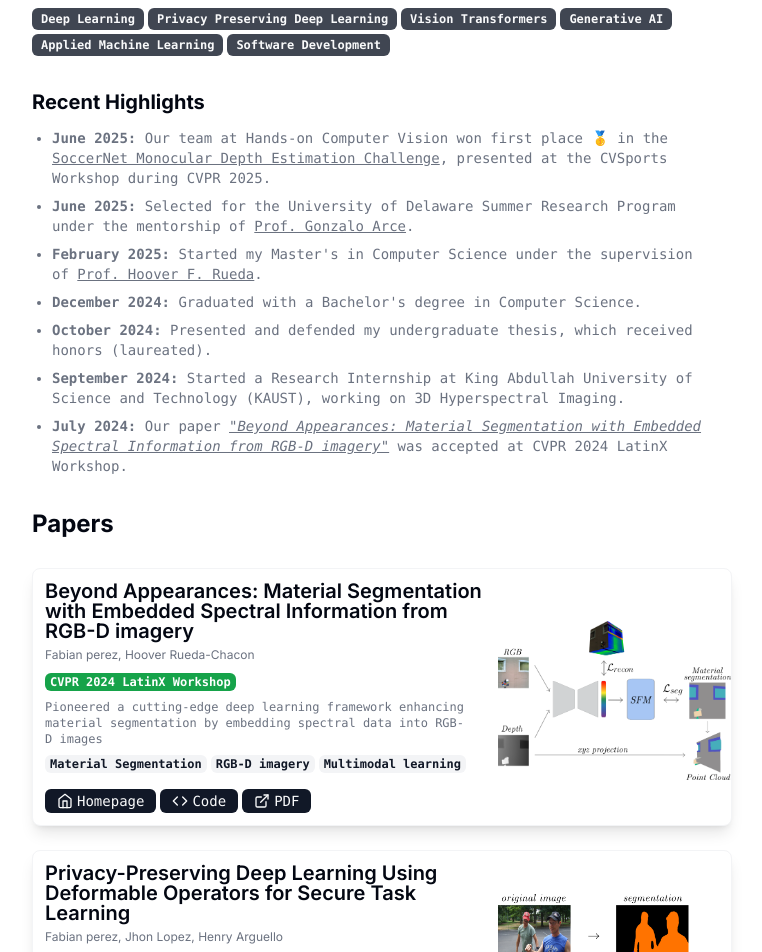
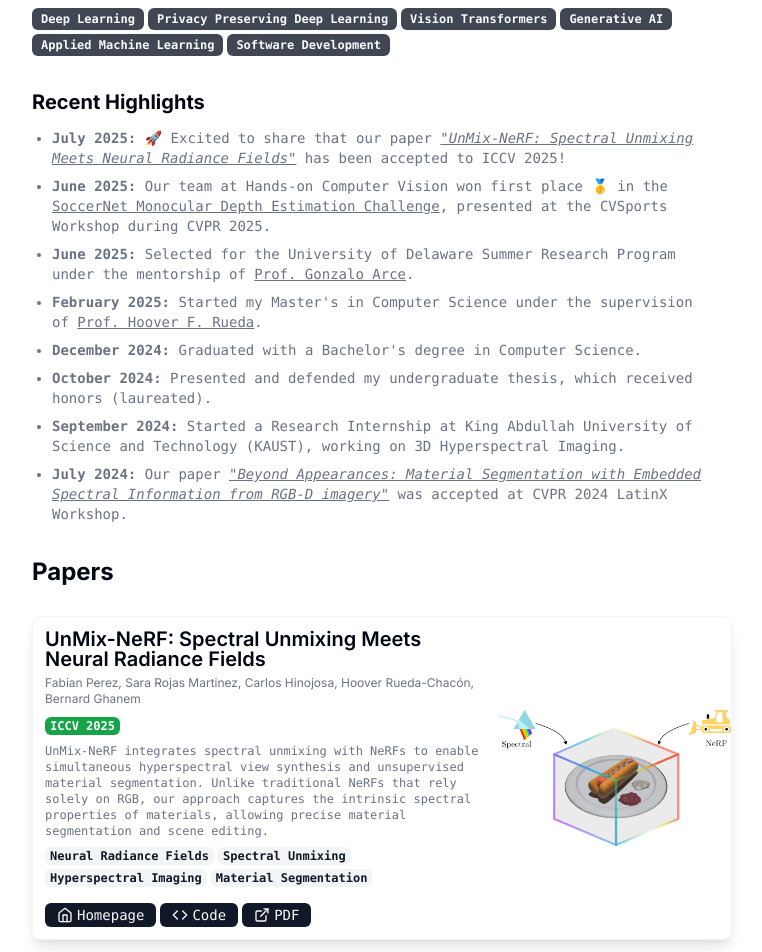
Before and after one commit to Factral/factral.github.io, a Next.js app: page / in a window 1280 px wide. Shown: the part 800-1752 px from the top of the page, without its empty margins (272-1034 px from the left). Built offline with nearby package versions, Linux system fonts and the light colour scheme.

Commit message:
updated site

```diff
--- a/src/app/page.tsx
+++ b/src/app/page.tsx
@@ -148,6 +148,9 @@ export default function Page() {
           <h2 className="text-xl font-bold">Recent Highlights</h2>
           <ul className="list-disc space-y-2 pl-5 font-mono text-sm text-muted-foreground">
             <li>
+              <span className="font-semibold">July 2025:</span> 🚀 Excited to share that our paper <a href="https://www.factral.co/UnMix-NeRF/" target="_blank" className="underline italic">&quot;UnMix-NeRF: Spectral Unmixing Meets Neural Radiance Fields&quot;</a> has been accepted to ICCV 2025!
+            </li>
+            <li>
               <span className="font-semibold">June 2025:</span> Our team at Hands-on Computer Vision won first place 🥇  in the <a href="https://www.soccer-net.org/tasks/monocular-depth-estimation" target="_blank" className="underline">SoccerNet Monocular Depth Estimation Challenge</a>, presented at the CVSports Workshop during CVPR 2025.
             </li>
             <li>
--- a/src/data/resume-data.tsx
+++ b/src/data/resume-data.tsx
@@ -86,6 +86,17 @@ export const RESUME_DATA = {
     "Software Development",
   ],
   papers: [
+    {
+      title: "UnMix-NeRF: Spectral Unmixing Meets Neural Radiance Fields",
+      authors: "Fabian Perez, Sara Rojas Martinez, Carlos Hinojosa, Hoover Rueda-Chacón, Bernard Ghanem",
+      conferenceTag: "ICCV 2025",
+      description: "UnMix-NeRF integrates spectral unmixing with NeRFs to enable simultaneous hyperspectral view synthesis and unsupervised material segmentation. Unlike traditional NeRFs that rely solely on RGB, our approach captures the intrinsic spectral properties of materials, allowing precise material segmentation and scene editing.",
+      tags: ["Neural Radiance Fields", "Spectral Unmixing", "Hyperspectral Imaging", "Material Segmentation"],
+      pdfLink: "https://www.arxiv.org/pdf/2506.21884",
+      previewLink: "unmix.png",
+      codeLink: "https://github.com/factral/UnMix-NeRF/",
+      homepageLink: "https://www.factral.co/UnMix-NeRF/",
+    },
     {
       title: "Beyond Appearances: Material Segmentation with Embedded Spectral Information from RGB-D imagery",
       authors: "Fabian perez, Hoover Rueda-Chacon",
```
Also changed, not shown: public/unmix.png (added).
